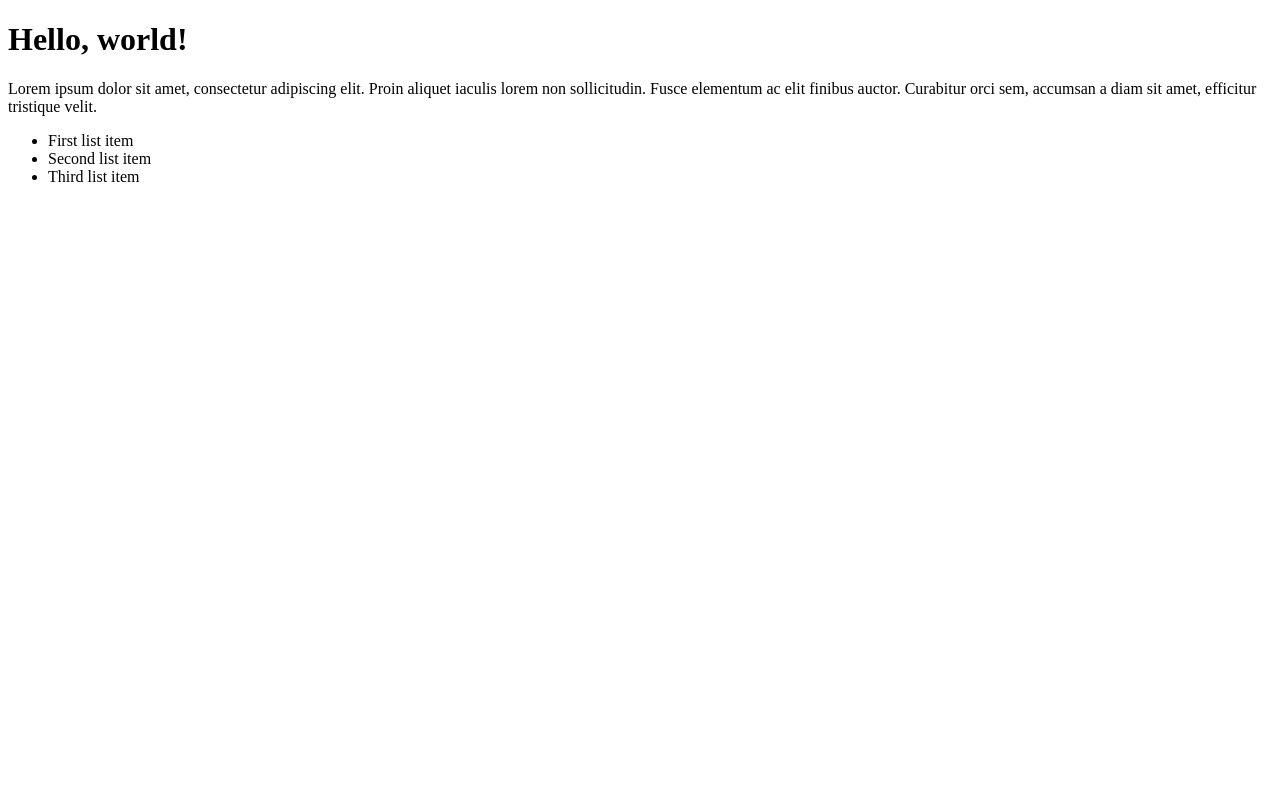
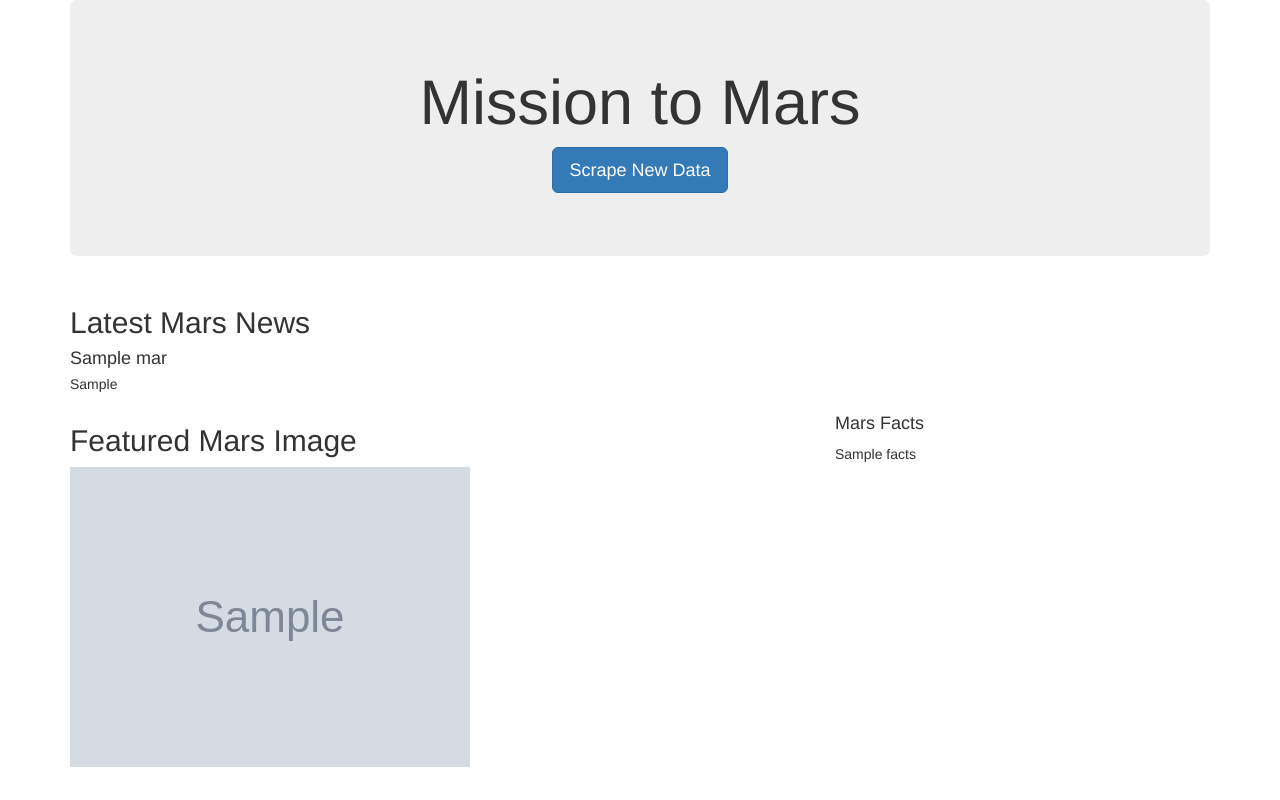
Before and after one commit to nidhis98/Mission-to-Mars-, a Flask app: page / in a window 1280 px wide. Run offline with Flask 2, Linux system fonts and the light colour scheme; grey boxes marked "Sample" are stand-in pictures; a database or web service that is not in the repository returns one stand-in record (values such as "Sample title"); some libraries are stand-ins or nearby versions.

Commit message:
Adding changes to files.

```diff
--- a/templates/index.html
+++ b/templates/index.html
@@ -1,35 +1,53 @@
-<!DOCTYPE html>
-<html lang="en">
-<head>
-    <meta charset="UTF-8">
-    <meta http-equiv="X-UA-Compatible" content="IE=edge">
-    <meta name="viewport" content="width=device-width, initial-scale=1.0">
-    <title>Document</title>
-</head>
-<body>
-
-</body>
-</html>
-
 <!DOCTYPE html>
 <html lang="en">
   <head>
     <meta charset="UTF-8" />
     <meta name="viewport" content="width=device-width, initial-scale=1.0" />
     <meta http-equiv="X-UA-Compatible" content="ie=edge" />
-   <title>Document</title>
+    <title>Mission to Mars</title>
+    <link
+      rel="stylesheet"
+      href="https://maxcdn.bootstrapcdn.com/bootstrap/3.3.7/css/bootstrap.min.css"
+    />
   </head>
   <body>
-   <h1>Hello, world!</h1>
-   <p>
-     Lorem ipsum dolor sit amet, consectetur adipiscing elit. Proin aliquet
-     iaculis lorem non sollicitudin. Fusce elementum ac elit finibus auctor.
-     Curabitur orci sem, accumsan a diam sit amet, efficitur tristique velit.
-   </p>
-   <ul>
-     <li>First list item</li>
-     <li>Second list item</li>
-     <li>Third list item</li>
-   </ul>
+    <div class="container">
+      <!-- Add Jumbotron to Header -->
+      <div class="jumbotron text-center">
+        <h1>Mission to Mars</h1>
+        <!-- Add a button to activate scraping script -->
+        <p><a class="btn btn-primary btn-lg" href="/scrape" role="button">Scrape New Data</a></p>
+      </div>
+      <!-- Add section for Mars News -->
+      <div class="row" id="mars-news">
+        <div class="col-md-12">
+          <div class="media">
+            <div class="media-body">
+              <h2>Latest Mars News</h2>
+              <h4 class="media-heading">{{ mars.news_title }}</h4>
+              <p>{{ mars.news_paragraph }}</p>
+            </div>
+          </div>
+        </div>
+      </div>
+      <!-- Section for Featured Image and Facts table -->
+      <div class="row" id="mars-featured-image">
+        <div class="col-md-8">
+          <h2>Featured Mars Image</h2>
+          <img
+            src="{{mars.featured_image }}"
+            class="img-responsive"
+            alt="Responsive image"
+          />
+        </div>
+        <div class="col-md-4">
+          <!-- Mars Facts -->
+          <div class="row" id="mars-facts">
+            <h4>Mars Facts</h4>
+            {{ mars.facts | safe }}
+          </div>
+        </div>
+      </div>
+    </div>
   </body>
 </html>
```
Lines whose indentation alone changed are shown as unchanged.
